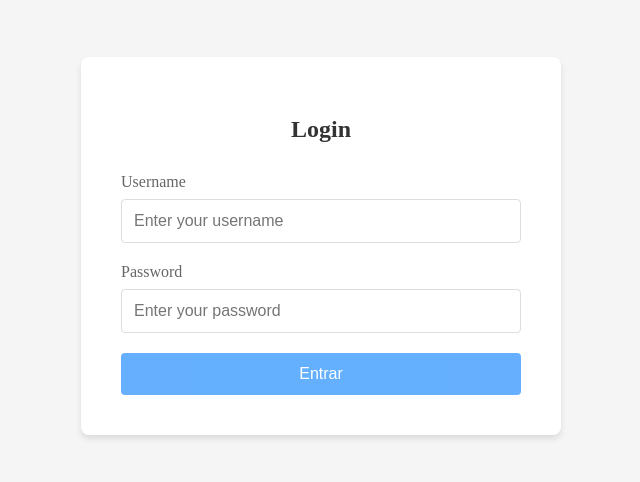
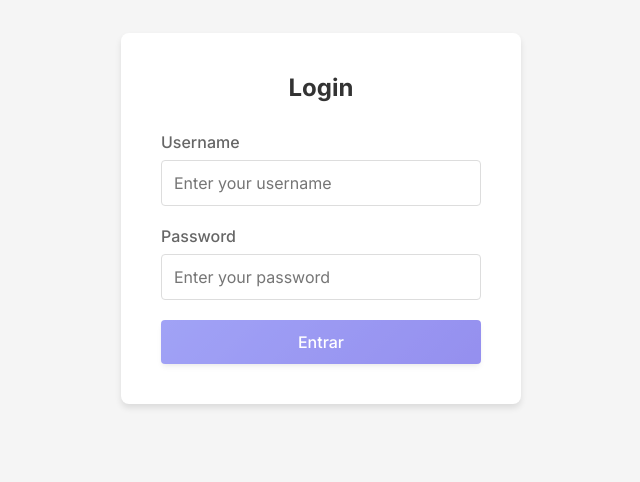
Before and after one commit to UFMT-IC-Blockchain/players-front-end, an Angular app: page /login in a window 1280 px wide. Shown: the part 182-664 px from the top of the page, without its empty margins (319-959 px from the left). Built offline with nearby package versions, Linux system fonts and the light colour scheme.

Commit message:
chore: initialize premium design system and global styles

```diff
--- a/src/index.html
+++ b/src/index.html
@@ -2,10 +2,14 @@
 <html lang="en">
 <head>
   <meta charset="utf-8">
-  <title>PlayersFrontEnd</title>
+  <title>GUME - Gestão de Jogos</title>
   <base href="/">
   <meta name="viewport" content="width=device-width, initial-scale=1">
   <link rel="icon" type="image/x-icon" href="favicon.ico">
+  <link rel="preconnect" href="https://fonts.googleapis.com">
+  <link rel="preconnect" href="https://fonts.gstatic.com" crossorigin>
+  <link href="https://fonts.googleapis.com/css2?family=Inter:wght@300;400;500;600;700&display=swap" rel="stylesheet">
+  <meta name="description" content="Plataforma premium para gestão de times e resultados de jogos.">
 </head>
 <body>
   <app-root></app-root>
--- a/src/styles.scss
+++ b/src/styles.scss
@@ -1 +1,100 @@
-/* You can add global styles to this file, and also import other style files */
+:root {
+  --primary: #6366f1;
+  --primary-hover: #4f46e5;
+  --bg-dark: #0f172a;
+  --bg-card: rgba(30, 41, 59, 0.7);
+  --text-primary: #f8fafc;
+  --text-secondary: #94a3b8;
+  --border-color: rgba(255, 255, 255, 0.1);
+  --glass-bg: rgba(255, 255, 255, 0.03);
+  --glass-blur: blur(12px);
+  --error: #ef4444;
+  --success: #10b981;
+}
+
+* {
+  margin: 0;
+  padding: 0;
+  box-sizing: border-box;
+  font-family: 'Inter', sans-serif;
+}
+
+body {
+  background: radial-gradient(circle at top left, #1e1b4b, #0f172a);
+  background-attachment: fixed;
+  color: var(--text-primary);
+  min-height: 100vh;
+  overflow-x: hidden;
+}
+
+.glass-card {
+  background: var(--glass-bg);
+  backdrop-filter: var(--glass-blur);
+  border: 1px solid var(--border-color);
+  border-radius: 1.5rem;
+  box-shadow: 0 25px 50px -12px rgba(0, 0, 0, 0.5);
+}
+
+.btn-primary {
+  background: linear-gradient(135deg, var(--primary), var(--primary-hover));
+  color: white;
+  border: none;
+  padding: 0.75rem 1.5rem;
+  border-radius: 0.75rem;
+  font-weight: 600;
+  cursor: pointer;
+  transition: all 0.3s cubic-bezier(0.4, 0, 0.2, 1);
+  box-shadow: 0 4px 6px -1px rgba(0, 0, 0, 0.1), 0 2px 4px -1px rgba(0, 0, 0, 0.06);
+
+  &:hover {
+    transform: translateY(-2px);
+    box-shadow: 0 10px 15px -3px rgba(99, 102, 241, 0.3);
+    filter: brightness(1.1);
+  }
+
+  &:active {
+    transform: translateY(0);
+  }
+
+  &:disabled {
+    opacity: 0.5;
+    cursor: not-allowed;
+    transform: none;
+  }
+}
+
+.input-field {
+  width: 100%;
+  background: rgba(255, 255, 255, 0.05);
+  border: 1px solid var(--border-color);
+  border-radius: 0.75rem;
+  padding: 0.875rem 1rem;
+  color: white;
+  outline: none;
+  transition: all 0.2s;
+
+  &:focus {
+    border-color: var(--primary);
+    background: rgba(255, 255, 255, 0.08);
+    box-shadow: 0 0 0 4px rgba(99, 102, 241, 0.1);
+  }
+
+  &::placeholder {
+    color: #64748b;
+  }
+}
+
+.label-text {
+  display: block;
+  margin-bottom: 0.5rem;
+  font-size: 0.875rem;
+  font-weight: 500;
+  color: var(--text-secondary);
+}
+
+.error-text {
+  color: var(--error);
+  font-size: 0.75rem;
+  margin-top: 0.25rem;
+  height: 1rem;
+}
```
